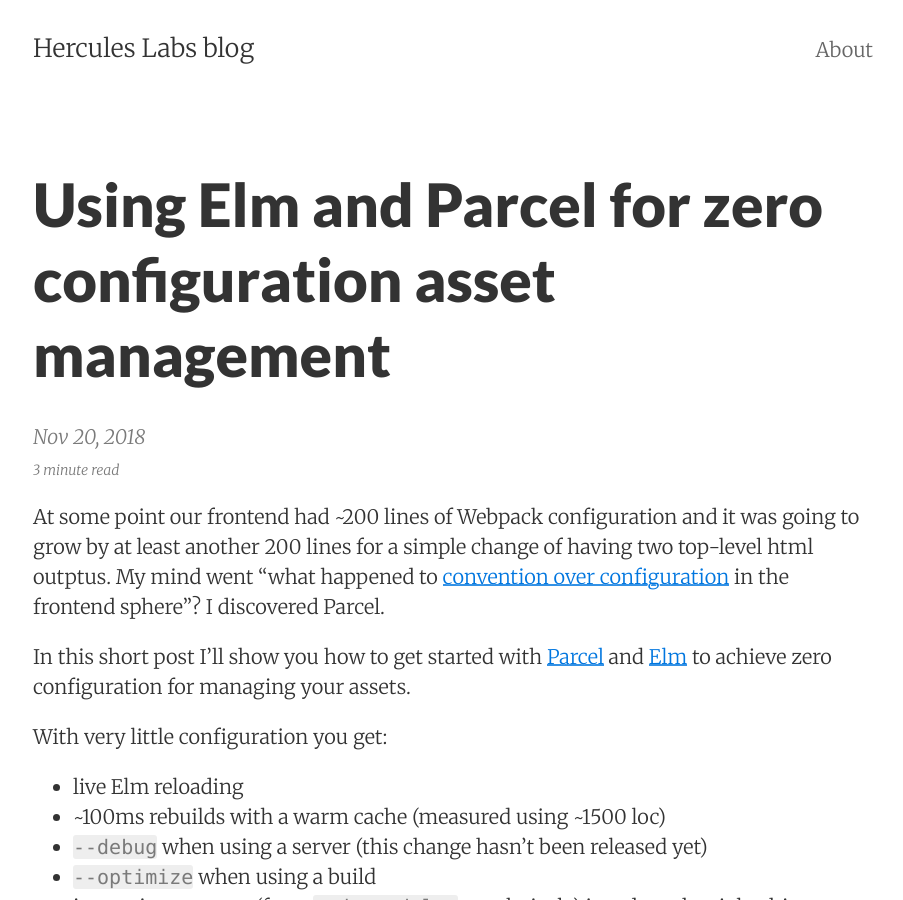
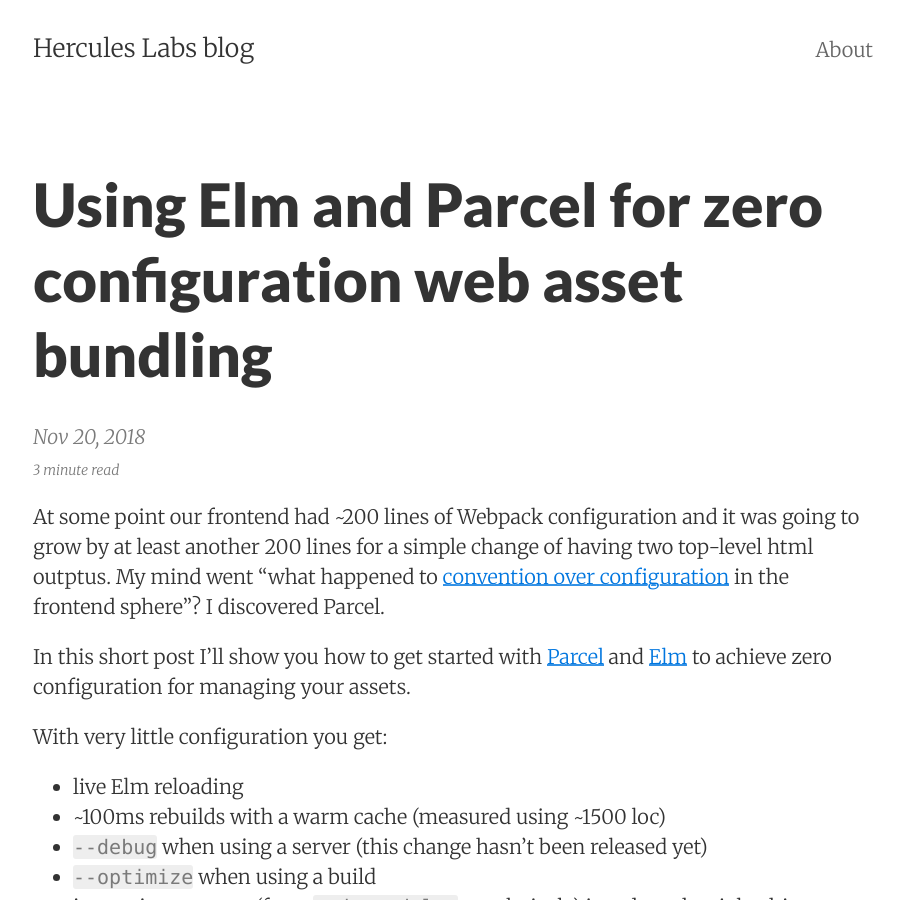
Before and after one commit to hercules-ci/blog.hercules-ci.com, a Jekyll site: the page built from _posts/2018-11-20-using-elm-and-parceljs-forseamless-asset-management.md, in a window 1280 px wide and 900 px high. Shown: the whole window, without its empty margins (187-1090 px from the left). Built offline with Jekyll 4.4.1, drawn with Linux system fonts in a browser that asks for light colours.

Commit message:
Avoid "asset management" in blog post title
It's not very descriptive and not all of our audience is into web development.
Also it might have alienated decision makers.

```diff
--- a/_posts/2018-11-20-using-elm-and-parceljs-forseamless-asset-management.md
+++ b/_posts/2018-11-20-using-elm-and-parceljs-forseamless-asset-management.md
@@ -1,6 +1,6 @@
 ---
 layout:     post
-title:      Using Elm and Parcel for zero configuration asset management
+title:      Using Elm and Parcel for zero configuration web asset bundling
 date:       2018-11-20
 summary:    Tired of configuring webpack? A simple getting started guide to drop your 400 lines of javascript
 categories: elm
```
